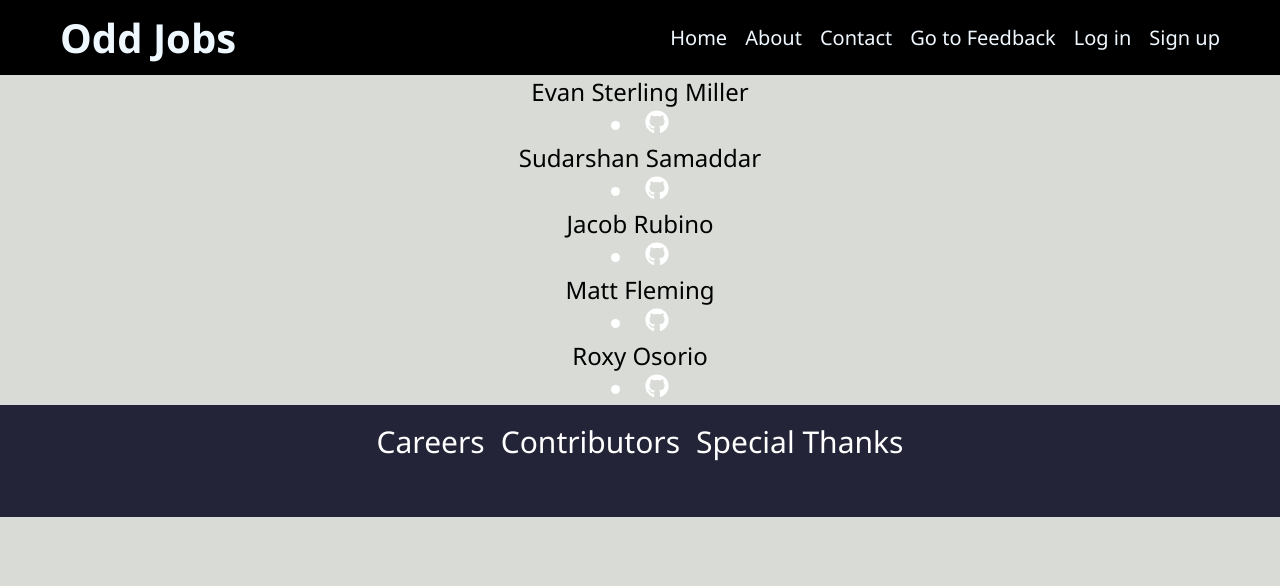
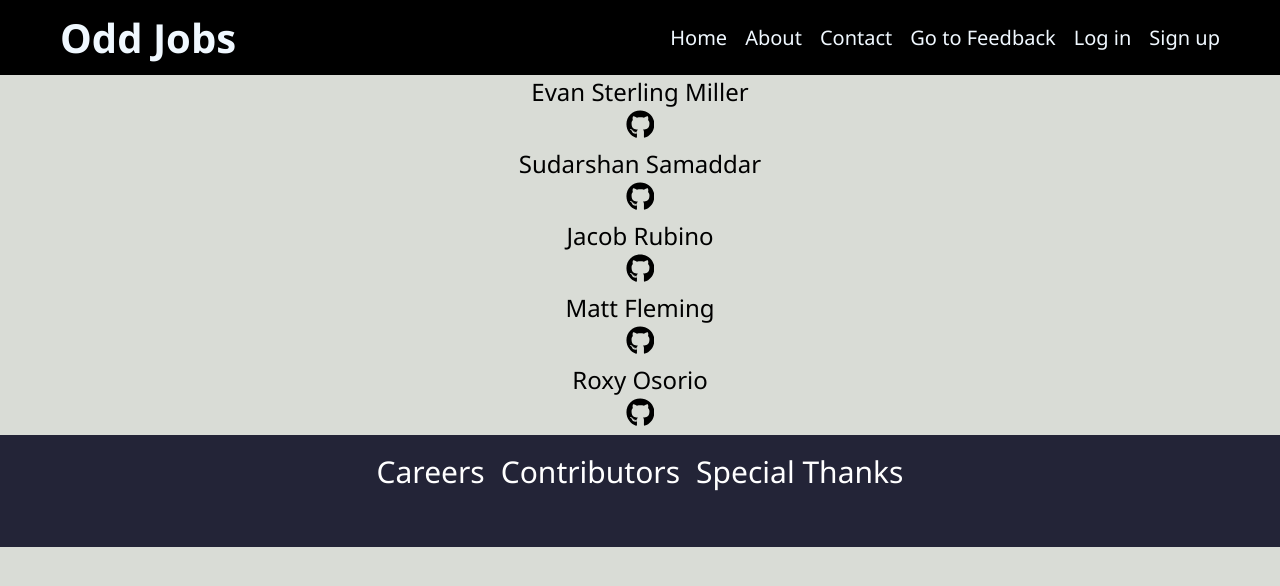
Before and after one commit to JacobRubino/OddJobs, a React (Create React App) app in the folder client/: page /contributors in a window 1280 px wide. Shown: the top 586 px of the page. Built offline with nearby package versions, Linux system fonts and the light colour scheme.

Commit message:
last minute touch ups

```diff
--- a/client/src/pages/careers.css
+++ b/client/src/pages/careers.css
@@ -5,6 +5,8 @@
   border-radius: 8px;
   padding: 20px 20px;
   text-align: center;
+  background-color:  #2a607c;
+  color: white;
 }
 .btn-signup {
   background-color: rgb(10, 10, 10);
--- a/client/src/pages/careers.js
+++ b/client/src/pages/careers.js
@@ -14,7 +14,7 @@ const Careers = () => {
       </div>
       <btn className="btn-signup">
       <Link to={'/signup'}>
-        Sign Up now
+        Sign Up Now
         </Link>
         </btn>
     </div>
--- a/client/src/pages/contact.css
+++ b/client/src/pages/contact.css
@@ -12,4 +12,5 @@ p {
 
 .card {
     padding: 20px;
+    text-align: center;
 }
--- a/client/src/pages/contributors.css
+++ b/client/src/pages/contributors.css
@@ -1,8 +1,17 @@
 
+ul {
+    text-align: center;
+    font-size: larger;
+}
 p {
     text-align: center;
     font-size: larger;
 }
-FaGithub {
+
+.FaGithub {
     color: black;
 }
+
+ul {
+    list-style: none;
+}
--- a/client/src/pages/contributors.js
+++ b/client/src/pages/contributors.js
@@ -5,41 +5,41 @@ import './contributors.css'
 const contributers = () => {
     return (
         <div>
-            <p>Evan Sterling Miller
+            <ul>Evan Sterling Miller
                 <a href="https://github.com/EvanSterlingMiller">
-                    <li>
-                        <FaGithub />
-                    </li>
+                    <p>
+                        <FaGithub className="FaGithub"/>
+                    </p>
                 </a>
-            </p>
-            <p>Sudarshan Samaddar
+            </ul>
+            <ul>Sudarshan Samaddar
                 <a href="https://github.com/meetsudarshan">
-                    <li>
-                        <FaGithub />
-                    </li>
+                    <p>
+                        <FaGithub className="FaGithub"/>
+                    </p>
                 </a>
-            </p>
-            <p>Jacob Rubino
+            </ul>
+            <ul>Jacob Rubino
                 <a href="https://github.com/JacobRubino">
-                    <li>
-                        <FaGithub />
-                    </li>
+                    <p>
+                        <FaGithub className="FaGithub"/>
+                    </p>
                 </a>
-            </p>
-            <p>Matt Fleming
+            </ul>
+            <ul>Matt Fleming
                 <a href="https://github.com/chartpro-com">
-                    <li>
-                        <FaGithub />
-                    </li>
+                    <p>
+                        <FaGithub className="FaGithub"/>
+                    </p>
                 </a>
-            </p>
-            <p>Roxy Osorio
+            </ul>
+            <ul>Roxy Osorio
                 <a href="https://github.com/rosebudroro">
-                    <li>
-                        <FaGithub />
-                    </li>
+                    <p>
+                        <FaGithub className="FaGithub"/>
+                    </p>
                 </a>
-            </p>
+            </ul>
         </div>
     )
 }
```
